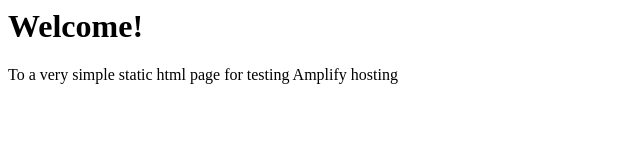
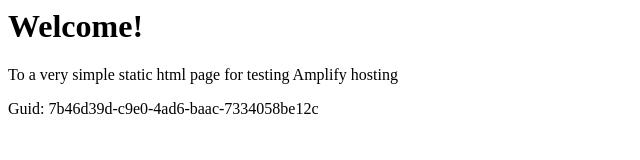
Before and after one commit to aws-aemilia-bom/Github-PR-Commit-Integration-Test-DoNotTouch-v1-preprod-ap-south-1, a website: page src/index.html in a window 1280 px wide. Shown: the whole page, without its empty margins (0-640 px from the left). Drawn offline with Linux system fonts and the light colour scheme.

Commit message:
commit from integ tests

```diff
--- a/src/index.html
+++ b/src/index.html
@@ -1,3 +1,5 @@
+
+
 <html lang="en">
 
 <head>
@@ -10,6 +12,6 @@
 <body>
     <h1>Welcome!</h1>
     <p>To a very simple static html page for testing Amplify hosting</p>
-</body>
+    <p>Guid: 7b46d39d-c9e0-4ad6-baac-7334058be12c</p></body>
 
 </html>
```
